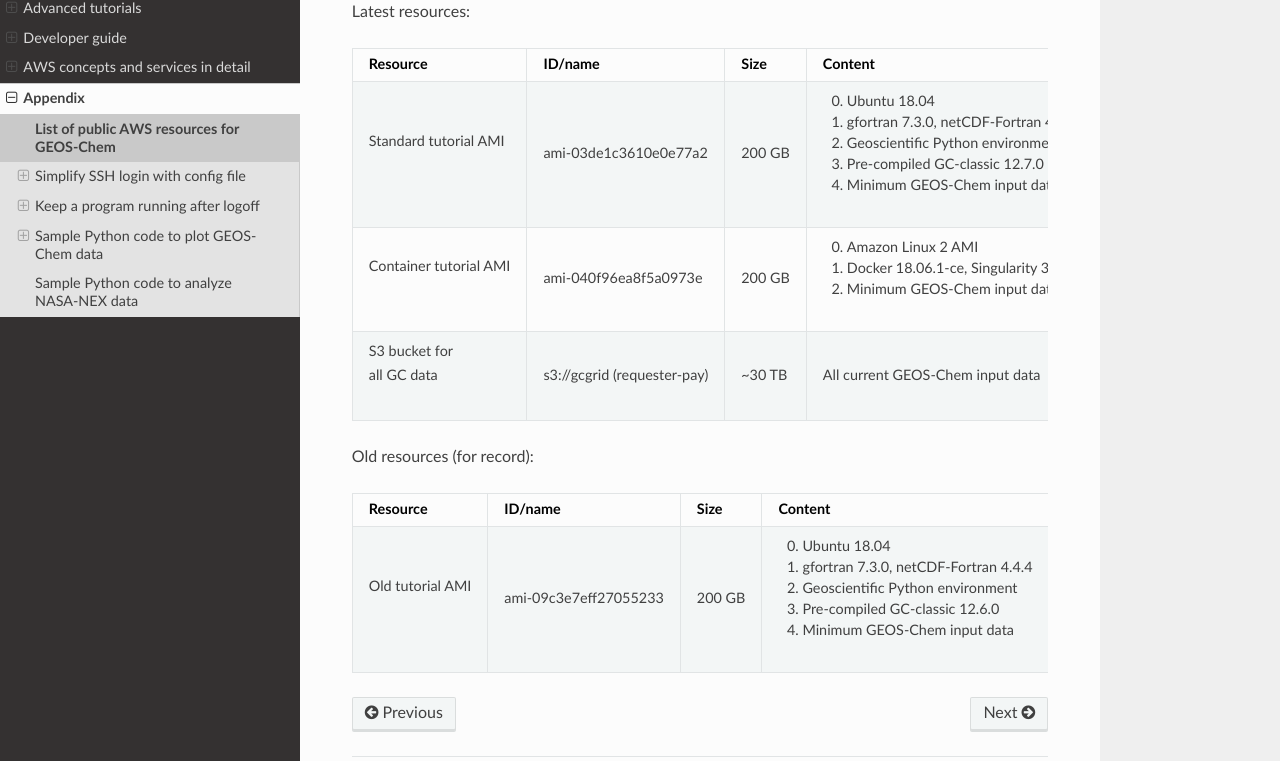
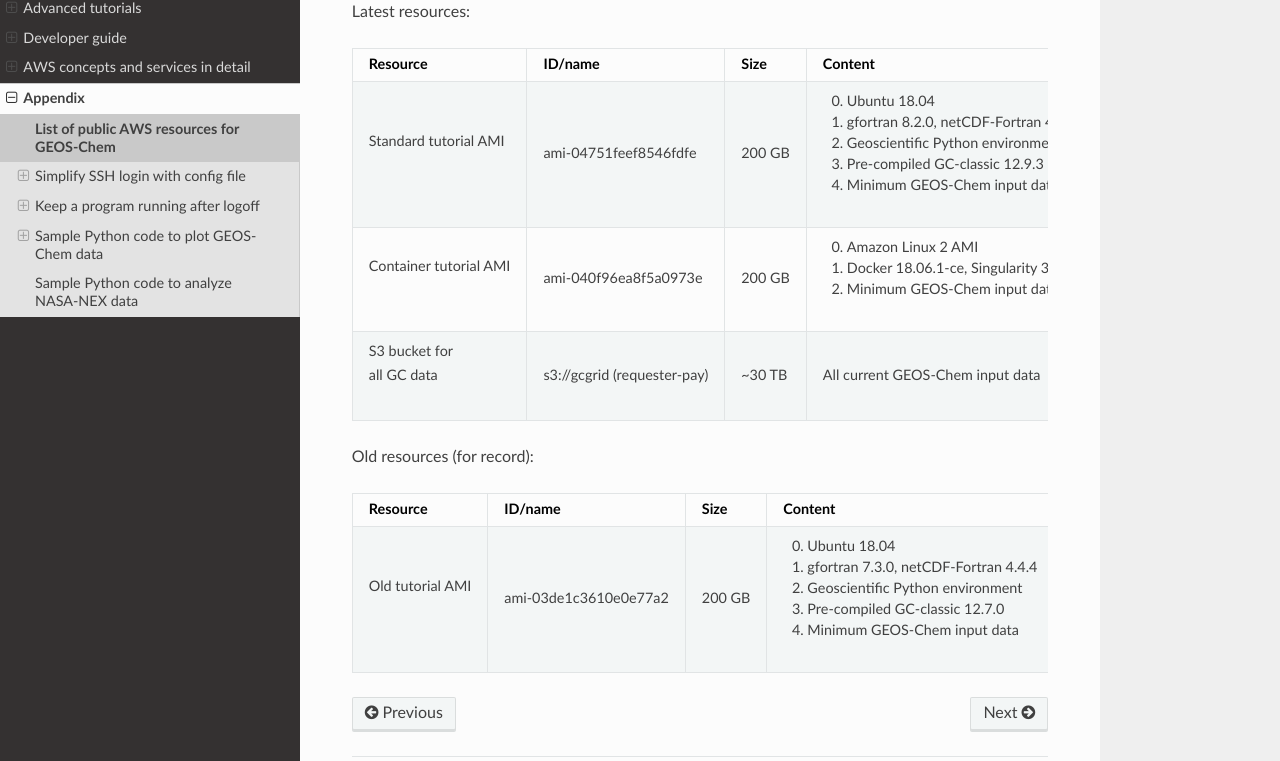
Before and after one commit to geoschem/geos-chem-cloud, a Sphinx documentation site: the page built from doc/source/chapter06_appendix/aws-resources-for-gc.rst, in a window 1280 px wide and 1070 px high. Shown: the part 208-969 px from the top of the window. Built offline with Sphinx 7.4.7 and the Read the Docs theme 2.0.0, drawn with Linux system fonts in a browser that asks for light colours.

Commit message:
Updated AMI info in tutorial documentation for GEOS-Chem 12.9.3

```diff
--- a/doc/source/chapter02_beginner-tutorial/quick-start.rst
+++ b/doc/source/chapter02_beginner-tutorial/quick-start.rst
@@ -37,7 +37,7 @@ In the EC2 console, make sure you are in the **US East (N. Virginia)** region as
 
 .. _choose_ami-label:
 
-In the EC2 console, click on "AMIs" (Amazon Machine Images) under "IMAGES" on the left navigation bar. Then select "Public images" and search for ``ami-03de1c3610e0e77a2`` or ``GEOSChem_12.7.0_tutorial_20200205`` – that's the system with both the classic version of GEOS-Chem installed. Select it and click on "Launch".
+In the EC2 console, click on "AMIs" (Amazon Machine Images) under "IMAGES" on the left navigation bar. Then select "Public images" and search for ``ami-04751feef8546fdfe`` or ``GEOSChem_12.9.3_tutorial_20200807`` – that's the system with the latest classic version of GEOS-Chem installed. Select it and click on "Launch".
 
 .. figure:: img/search_ami.png
 
--- a/doc/source/chapter06_appendix/aws-resources-for-gc.rst
+++ b/doc/source/chapter06_appendix/aws-resources-for-gc.rst
@@ -8,12 +8,12 @@ Latest resources:
 +-------------------+------------------------+----------+-------------------------------------+
 | Resource          | ID/name                | Size     | Content                             |
 +===================+========================+==========+=====================================+
-|| Standard tutorial| ami-03de1c3610e0e77a2  | 200 GB   | 0. Ubuntu 18.04                     |
-|  AMI              |                        |          | 1. gfortran 7.3.0,                  |
-|                   |                        |          |    netCDF-Fortran 4.4.4             |
+|| Standard tutorial| ami-04751feef8546fdfe  | 200 GB   | 0. Ubuntu 18.04                     |
+|  AMI              |                        |          | 1. gfortran 8.2.0,                  |
+|                   |                        |          |    netCDF-Fortran 4.5.2             |
 |                   |                        |          | 2. Geoscientific Python             |
 |                   |                        |          |    environment                      |
-|                   |                        |          | 3. Pre-compiled GC-classic 12.7.0   |
+|                   |                        |          | 3. Pre-compiled GC-classic 12.9.3   |
 |                   |                        |          | 4. Minimum GEOS-Chem input data     |
 |                   |                        |          |    (use a dry-run to get more data) |
 +-------------------+------------------------+----------+-------------------------------------+
@@ -32,11 +32,11 @@ Old resources (for record):
 +-------------------+------------------------+----------+-----------------------------------+
 | Resource          | ID/name                | Size     | Content                           |
 +===================+========================+==========+===================================+
-|| Old tutorial     | ami-09c3e7eff27055233  | 200 GB   | 0. Ubuntu 18.04                   |
+|| Old tutorial     | ami-03de1c3610e0e77a2  | 200 GB   | 0. Ubuntu 18.04                   |
 |  AMI              |                        |          | 1. gfortran 7.3.0,                |
 |                   |                        |          |    netCDF-Fortran 4.4.4           |
 |                   |                        |          | 2. Geoscientific Python           |
 |                   |                        |          |    environment                    |
-|                   |                        |          | 3. Pre-compiled GC-classic 12.6.0 |
+|                   |                        |          | 3. Pre-compiled GC-classic 12.7.0 |
 |                   |                        |          | 4. Minimum GEOS-Chem input data   |
 +-------------------+------------------------+----------+-----------------------------------+
```
